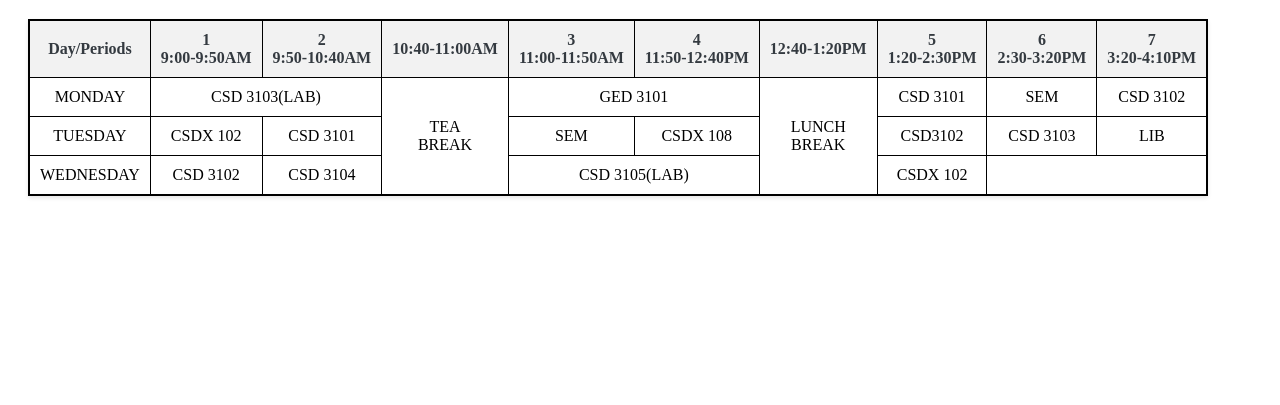
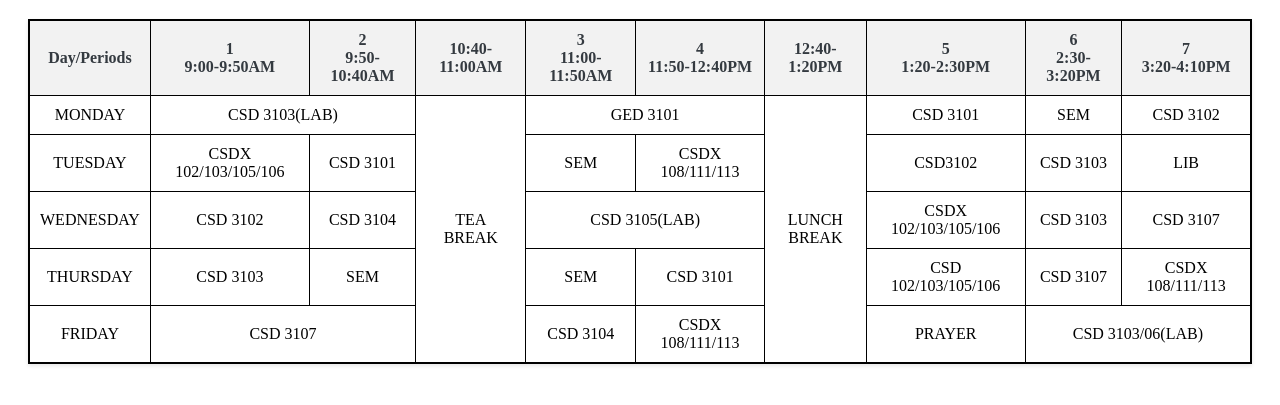
Before and after one commit to kryptex08/Web-Development, a plain HTML site: page index.html in a window 1280 px wide. Shown: the part 61-466 px from the top of the page. Drawn offline with Linux system fonts and the light colour scheme.

Commit message:
Add files via upload

```diff
--- a/index.html
+++ b/index.html
@@ -33,10 +33,10 @@
     </tr>
     <tr>
         <td>TUESDAY</td>
-        <td>CSDX 102</td>
+        <td>CSDX 102/103/105/106</td>
         <td>CSD 3101</td>
         <td>SEM</td>
-        <td>CSDX 108</td>
+        <td>CSDX 108/111/113</td>
         <td>CSD3102</td>
         <td>CSD 3103</td>
         <td>LIB</td>
@@ -46,7 +46,27 @@
         <TD>CSD 3102</TD>
         <td>CSD 3104</td>
         <td colspan="2">CSD 3105(LAB)</td>
-        <td>CSDX 102</td>
+        <td>CSDX 102/103/105/106</td>
+        <td>CSD 3103</td>
+        <td>CSD 3107</td>
+    </tr>
+    <tr>
+        <td>THURSDAY</td>
+        <td>CSD 3103</td>
+        <td>SEM</td>
+        <td>SEM</td>
+        <td>CSD 3101</td>
+        <td>CSD 102/103/105/106</td>
+        <td>CSD 3107</td>
+        <td>CSDX 108/111/113</td>
+    </tr>
+    <tr>
+        <td>FRIDAY</td>
+        <td colspan="2">CSD 3107</td>
+        <td>CSD 3104</td>
+        <td>CSDX 108/111/113</td>
+        <td>PRAYER</td>
+        <td colspan="2">CSD 3103/06(LAB)</td>
     </tr>
     </table>
 </body>
```
